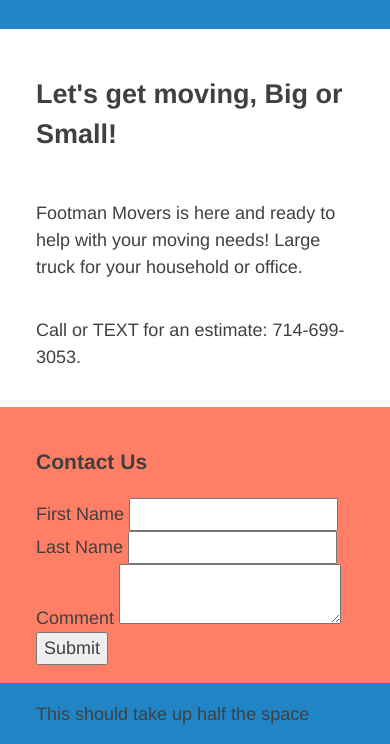
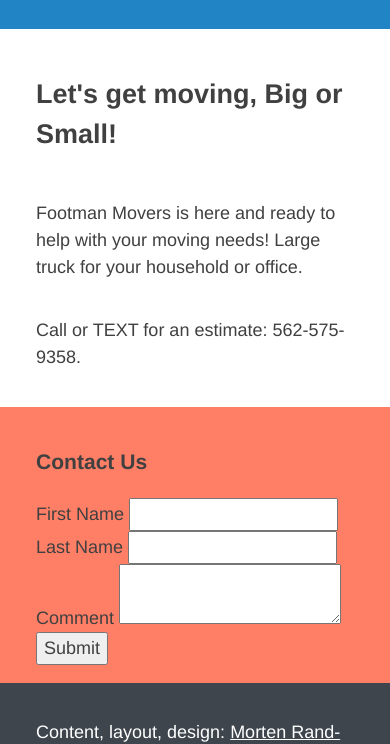
Before and after one commit to BradleyCollins/footmanmovers, a plain HTML site: page index.html in a window 390 px wide. Shown: the part 102-846 px from the top of the page. Drawn offline with Linux system fonts and the light colour scheme.

Commit message:
Updated phone number
Also removed placeholder sections

```diff
--- a/index.html
+++ b/index.html
@@ -24,7 +24,7 @@
           <h2>Let's get moving, Big or Small!</h2>
           <p>Footman Movers is here and ready to help with your moving needs! Large truck for your household or office.</p>
 
-          <p>Call or TEXT for an estimate: 714-699-3053.</p>
+          <p>Call or TEXT for an estimate: 562-575-9358.</p>
         </main>
 
         <aside class="sidebar">
@@ -46,14 +46,14 @@
             <!-- more inputs -->
         </form>
         </aside>
-
+        <!--
         <aside class="twin">
           This should take up half the space
         </aside>
         <aside class="twin">
           This should take up the other half of the space
         </aside>
-
+        -->
         <footer class="colophon grid">
           <aside>Content, layout, design: <a href="https://twitter.com/b_of_the_rad" target="_blank" rel="nofollow">Morten Rand-Hendriksen</a>.</aside>
         </footer>
```
